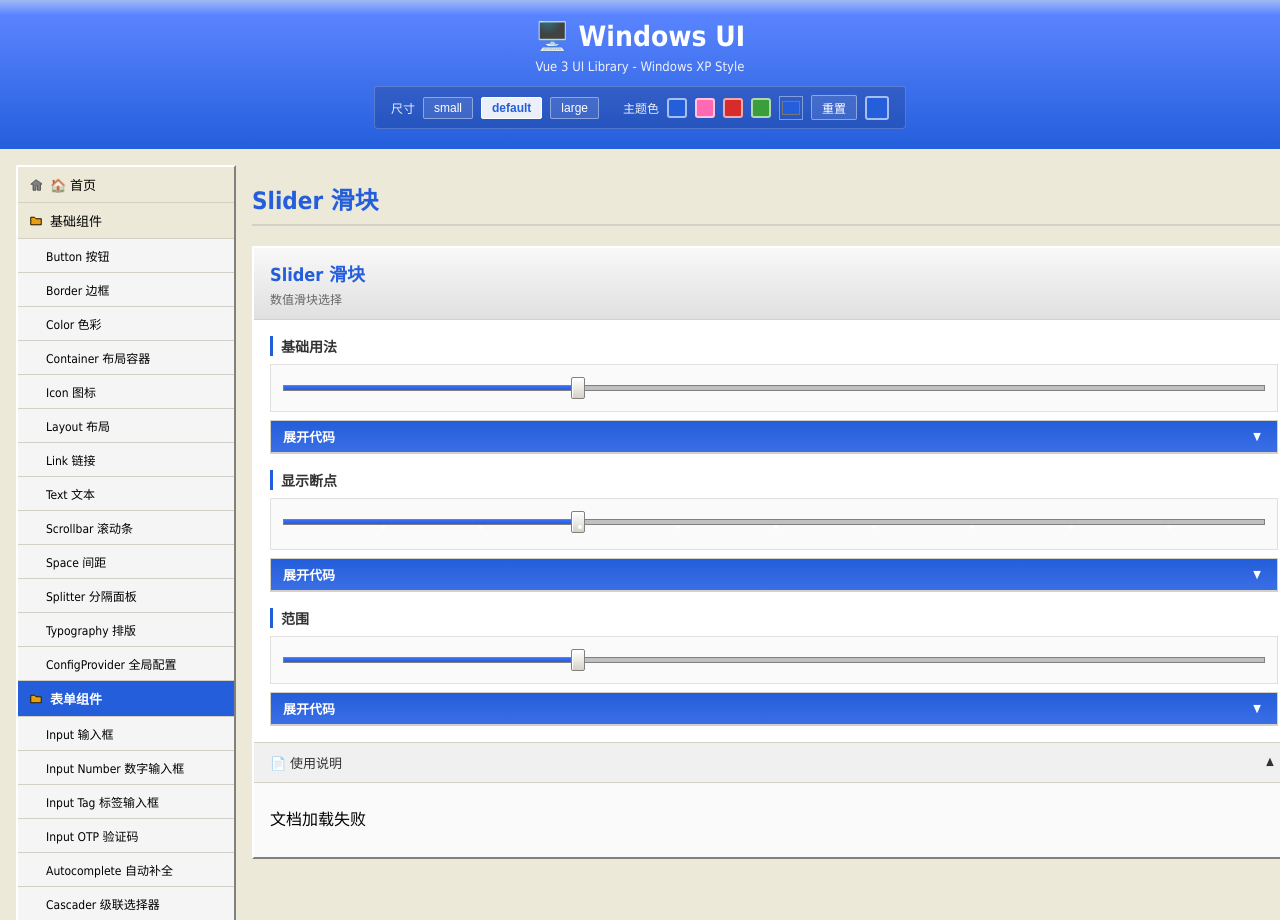
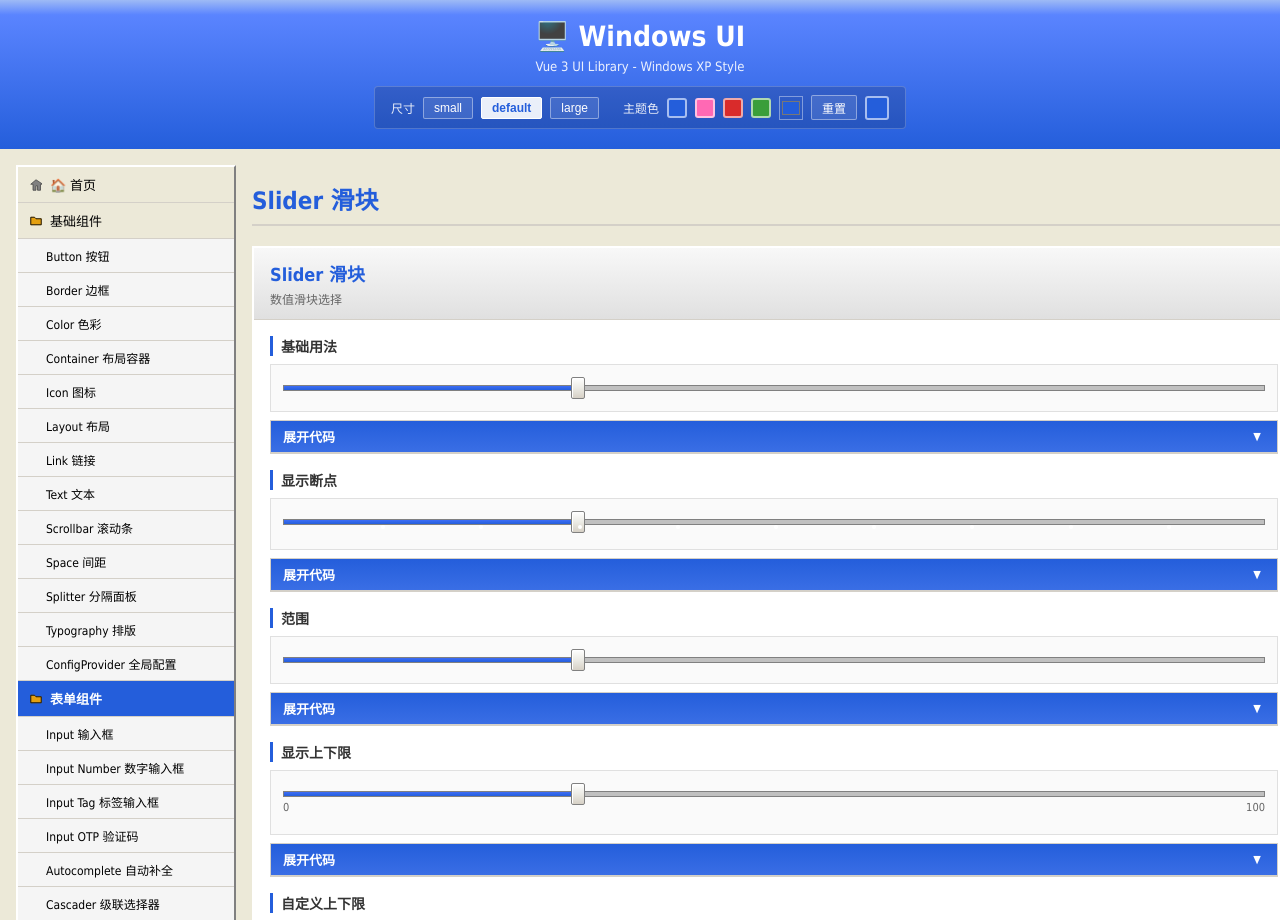
Before and after one commit to rzl/windows-ui, a Vue app in the folder packages/playground/: page /#/form/slider in a window 1280 px wide. Shown: the top 920 px of the page. Built offline with nearby package versions, Linux system fonts and the light colour scheme; no server answers.

Commit message:
feat(slider): 支持触摸滑动、tooltip 提示、上下限显示及插槽自定义

```diff
--- a/packages/playground/src/pages/components/SliderComponentPage.vue
+++ b/packages/playground/src/pages/components/SliderComponentPage.vue
@@ -3,9 +3,16 @@
     <h1 class="page-title">{{ title }}</h1>
     <demo-section :title="title" description="数值滑块选择" id="slider" doc="slider">
 
-      <demo-block title="基础用法" code="&lt;w-slider v-model=&quot;form.slider&quot; /&gt;"><w-slider v-model="form.slider" /></demo-block>
-      <demo-block title="显示断点" code="&lt;w-slider v-model=&quot;form.slider&quot; :step=&quot;10&quot; show-stops /&gt;"><w-slider v-model="form.slider" :step="10" show-stops /></demo-block>
-      <demo-block title="范围" code="&lt;w-slider v-model=&quot;form.slider&quot; :min=&quot;0&quot; :max=&quot;100&quot; /&gt;"><w-slider v-model="form.slider" :min="0" :max="100" /></demo-block>
+      <demo-block title="基础用法" code="&lt;w-slider v-model=&quot;form.slider1&quot; /&gt;"><w-slider v-model="form.slider1" /></demo-block>
+      <demo-block title="显示断点" code="&lt;w-slider v-model=&quot;form.slider2&quot; :step=&quot;10&quot; show-stops /&gt;"><w-slider v-model="form.slider2" :step="10" show-stops /></demo-block>
+      <demo-block title="范围" code="&lt;w-slider v-model=&quot;form.slider3&quot; :min=&quot;0&quot; :max=&quot;100&quot; /&gt;"><w-slider v-model="form.slider3" :min="0" :max="100" /></demo-block>
+      <demo-block title="显示上下限" code="&lt;w-slider v-model=&quot;form.slider4&quot; show-min-max /&gt;"><w-slider v-model="form.slider4" show-min-max /></demo-block>
+      <demo-block title="自定义上下限" code="&lt;w-slider v-model=&quot;form.slider5&quot; show-min-max&gt;&#10;  &lt;template #min=&quot;{ value }&quot;&gt;最小: {{ value }}&lt;/template&gt;&#10;  &lt;template #max=&quot;{ value }&quot;&gt;最大: {{ value }}&lt;/template&gt;&#10;&lt;/w-slider&gt;">
+        <w-slider v-model="form.slider5" show-min-max>
+          <template #min="{ value }">最小: {{ value }}</template>
+          <template #max="{ value }">最大: {{ value }}</template>
+        </w-slider>
+      </demo-block>
 
     </demo-section>
   </div>
@@ -19,7 +26,7 @@
 const form = reactive({
   input: '', input2: '', number: 0, tags: ['标签1', '标签2'], otp: '', otp2: '',
   auto: '', cascader: [] as string[], checkbox: [] as string[], color: '#245edb',
-  date: '', date2: '', datetime: '', radio: 'A', rate: 3, select: '', slider: 30,
+  date: '', date2: '', datetime: '', radio: 'A', rate: 3, select: '', slider1: 30, slider2: 30, slider3: 30, slider4: 30, slider5: 30,
   switch: true, time: '', timeselect: '', transfer: [] as string[], treeselect: '',
   mention: '', name: '', email: '', gender: 'male', hobbies: [] as string[]
 })
--- a/packages/windows-ui/src/components/slider/slider.vue
+++ b/packages/windows-ui/src/components/slider/slider.vue
@@ -2,10 +2,28 @@
   <div class="w-slider">
     <div ref="trackRef" class="w-slider__track" @click="handleTrackClick">
       <div class="w-slider__bar" :style="{ width: `${percent}%` }" />
-      <div class="w-slider__thumb" :style="{ left: `${percent}%` }" @mousedown="startDrag" />
+      <div
+        class="w-slider__thumb"
+        :class="{ 'is-dragging': dragging }"
+        :style="{ left: `${percent}%` }"
+        @mousedown="startDrag"
+        @touchstart.passive="startTouchDrag"
+      >
+        <div class="w-slider__tooltip">
+          <slot name="tooltip" :value="modelValue">{{ modelValue }}</slot>
+        </div>
+      </div>
     </div>
     <div v-if="showStops" class="w-slider__stops">
       <span v-for="(s, i) in stops" :key="i" class="w-slider__stop" :style="{ left: `${s}%` }" />
+    </div>
+    <div v-if="showMinMax" class="w-slider__limits">
+      <span class="w-slider__min">
+        <slot name="min" :value="min">{{ min }}</slot>
+      </span>
+      <span class="w-slider__max">
+        <slot name="max" :value="max">{{ max }}</slot>
+      </span>
     </div>
   </div>
 </template>
@@ -13,13 +31,15 @@
 <script setup lang="ts">
 import { ref, computed } from 'vue'
 defineOptions({ name: 'WSlider' })
-const props = defineProps({ modelValue: { type: Number, default: 0 }, min: { type: Number, default: 0 }, max: { type: Number, default: 100 }, step: { type: Number, default: 1 }, showStops: Boolean, disabled: Boolean })
+const props = defineProps({ modelValue: { type: Number, default: 0 }, min: { type: Number, default: 0 }, max: { type: Number, default: 100 }, step: { type: Number, default: 1 }, showStops: Boolean, showMinMax: Boolean, disabled: Boolean })
 const emit = defineEmits(['update:modelValue', 'change'])
 const trackRef = ref<HTMLDivElement>()
+const dragging = ref(false)
 const percent = computed(() => ((props.modelValue - props.min) / (props.max - props.min)) * 100)
 const stops = computed(() => { const count = (props.max - props.min) / props.step; const arr: number[] = []; for (let i = 1; i < count; i++) arr.push((i / count) * 100); return arr })
 const updateValue = (clientX: number) => { if (!trackRef.value || props.disabled) return; const rect = trackRef.value.getBoundingClientRect(); let p = (clientX - rect.left) / rect.width; p = Math.max(0, Math.min(1, p)); let val = props.min + p * (props.max - props.min); val = Math.round(val / props.step) * props.step; emit('update:modelValue', val); emit('change', val) }
-const startDrag = (e: MouseEvent) => { e.stopPropagation(); const move = (ev: MouseEvent) => updateValue(ev.clientX); const up = () => { window.removeEventListener('mousemove', move); window.removeEventListener('mouseup', up) }; window.addEventListener('mousemove', move); window.addEventListener('mouseup', up) }
+const startDrag = (e: MouseEvent) => { e.preventDefault(); e.stopPropagation(); dragging.value = true; const move = (ev: MouseEvent) => updateValue(ev.clientX); const up = () => { dragging.value = false; window.removeEventListener('mousemove', move); window.removeEventListener('mouseup', up) }; window.addEventListener('mousemove', move); window.addEventListener('mouseup', up) }
+const startTouchDrag = (e: TouchEvent) => { dragging.value = true; const touch = e.touches[0]; const move = (ev: TouchEvent) => { const t = ev.touches[0]; if (t) updateValue(t.clientX) }; const up = () => { dragging.value = false; window.removeEventListener('touchmove', move); window.removeEventListener('touchend', up); window.removeEventListener('touchcancel', up) }; window.addEventListener('touchmove', move); window.addEventListener('touchend', up); window.addEventListener('touchcancel', up) }
 const handleTrackClick = (e: MouseEvent) => updateValue(e.clientX)
 </script>
 
@@ -29,6 +49,10 @@
 .w-slider__bar { height: 100%; background: linear-gradient(180deg, var(--w-xp-blue-light), var(--w-color-primary)); }
 .w-slider__thumb { position: absolute; top: 50%; width: 12px; height: 20px; background: linear-gradient(180deg, #fff, #ecebe5, #d6d0c5); border: 1px solid #808080; border-radius: 2px; transform: translate(-50%, -50%); cursor: grab; box-shadow: inset 1px 1px 0 #fff; }
 .w-slider__thumb:active { cursor: grabbing; }
+.w-slider__tooltip { position: absolute; bottom: calc(100% + 6px); left: 50%; transform: translateX(-50%); padding: 2px 6px; background: #ffffe1; border: 1px solid #000; border-radius: 2px; font-size: 11px; color: #000; white-space: nowrap; opacity: 0; pointer-events: none; transition: opacity .15s ease; box-shadow: 1px 1px 2px rgba(0,0,0,.2); }
+.w-slider__tooltip::after { content: ''; position: absolute; top: 100%; left: 50%; transform: translateX(-50%); border-width: 4px; border-style: solid; border-color: #000 transparent transparent transparent; }
+.w-slider__thumb:hover .w-slider__tooltip, .w-slider__thumb.is-dragging .w-slider__tooltip { opacity: 1; }
 .w-slider__stops { position: relative; height: 4px; }
 .w-slider__stop { position: absolute; top: 0; width: 4px; height: 4px; background: #fff; border-radius: 50%; }
+.w-slider__limits { display: flex; justify-content: space-between; margin-top: 4px; font-size: 11px; color: #666; }
 </style>
```
Also changed, not shown: 3 other files (tests, documents, lock files or other folders).
